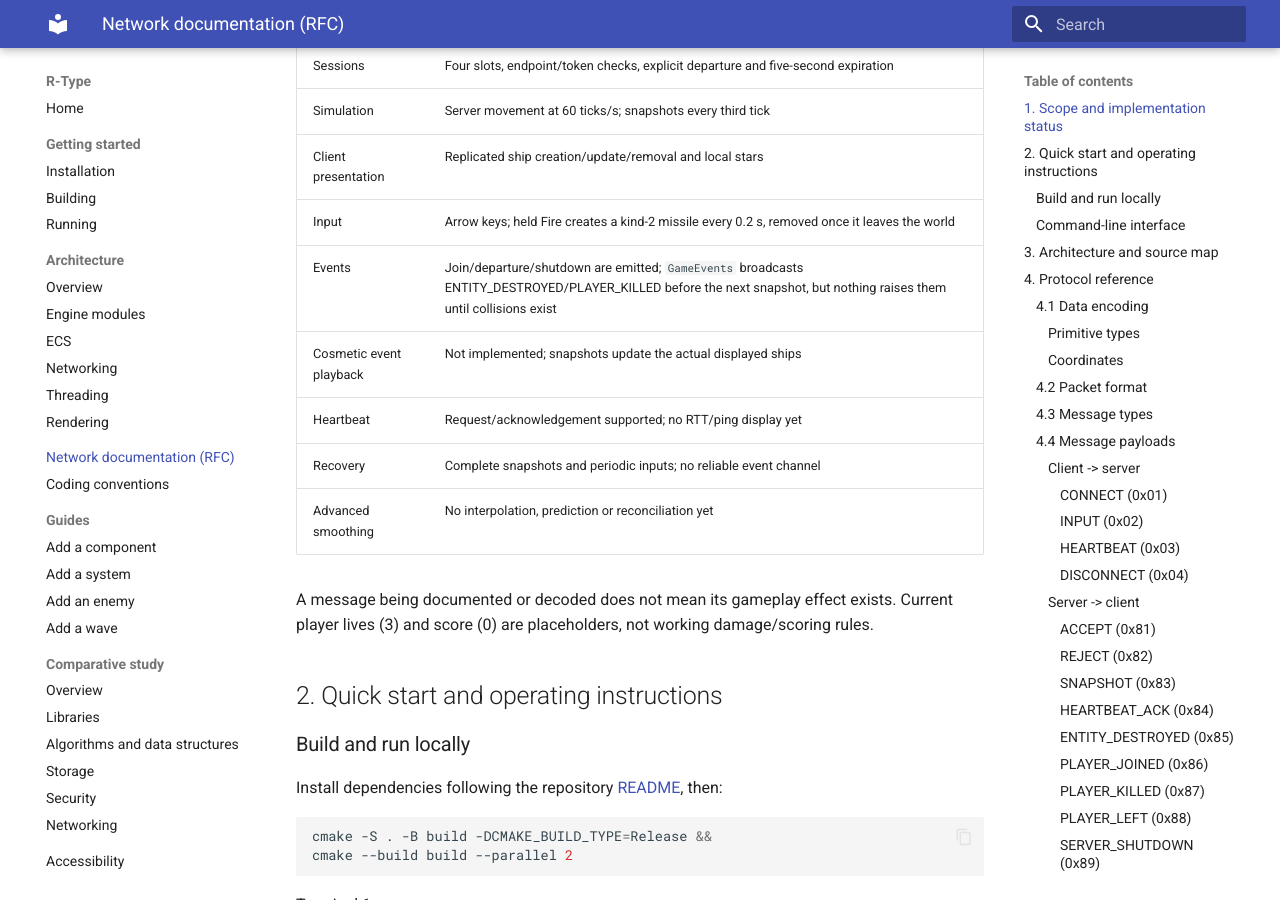
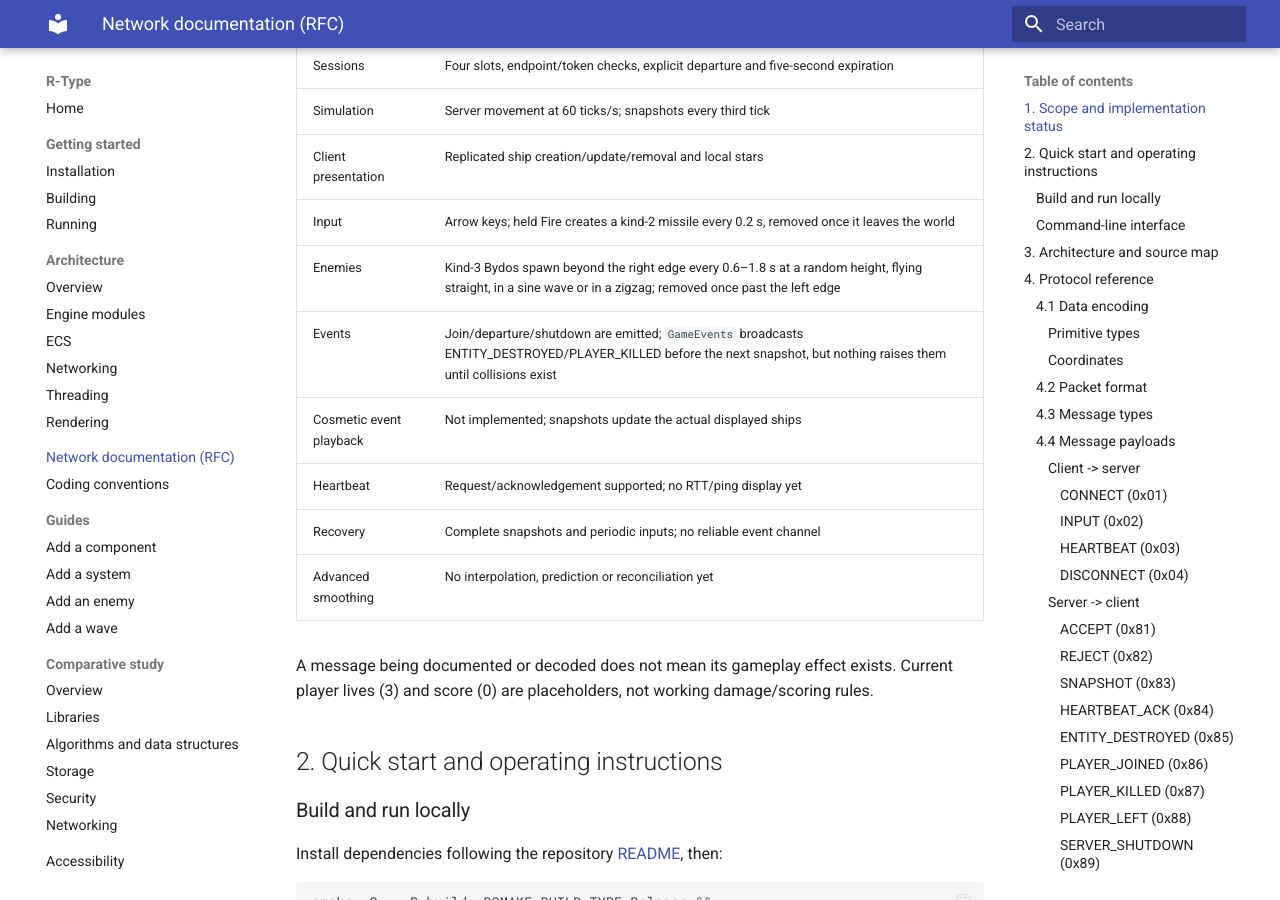
Before and after one commit to Origanire/r-type, an MkDocs documentation site: the page built from docs/RESEAU.md, in a window 1280 px wide and 900 px high, scrolled down 534 px. Built offline with MkDocs 1.6.1 and Material for MkDocs 9.7.7, drawn with Linux system fonts in a browser that asks for light colours.

Commit message:
Update network documentation to include enemy spawning behavior for Kind-3 Bydos

```diff
--- a/docs/RESEAU.md
+++ b/docs/RESEAU.md
@@ -18,6 +18,7 @@ There is one room. Communication uses IPv4 UDP, with numeric IPv4 addresses only
 | Simulation | Server movement at 60 ticks/s; snapshots every third tick |
 | Client presentation | Replicated ship creation/update/removal and local stars |
 | Input | Arrow keys; held Fire creates a kind-2 missile every 0.2 s, removed once it leaves the world |
+| Enemies | Kind-3 Bydos spawn beyond the right edge every 0.6–1.8 s at a random height, flying straight, in a sine wave or in a zigzag; removed once past the left edge |
 | Events | Join/departure/shutdown are emitted; `GameEvents` broadcasts ENTITY_DESTROYED/PLAYER_KILLED before the next snapshot, but nothing raises them until collisions exist |
 | Cosmetic event playback | Not implemented; snapshots update the actual displayed ships |
 | Heartbeat | Request/acknowledgement supported; no RTT/ping display yet |
```
